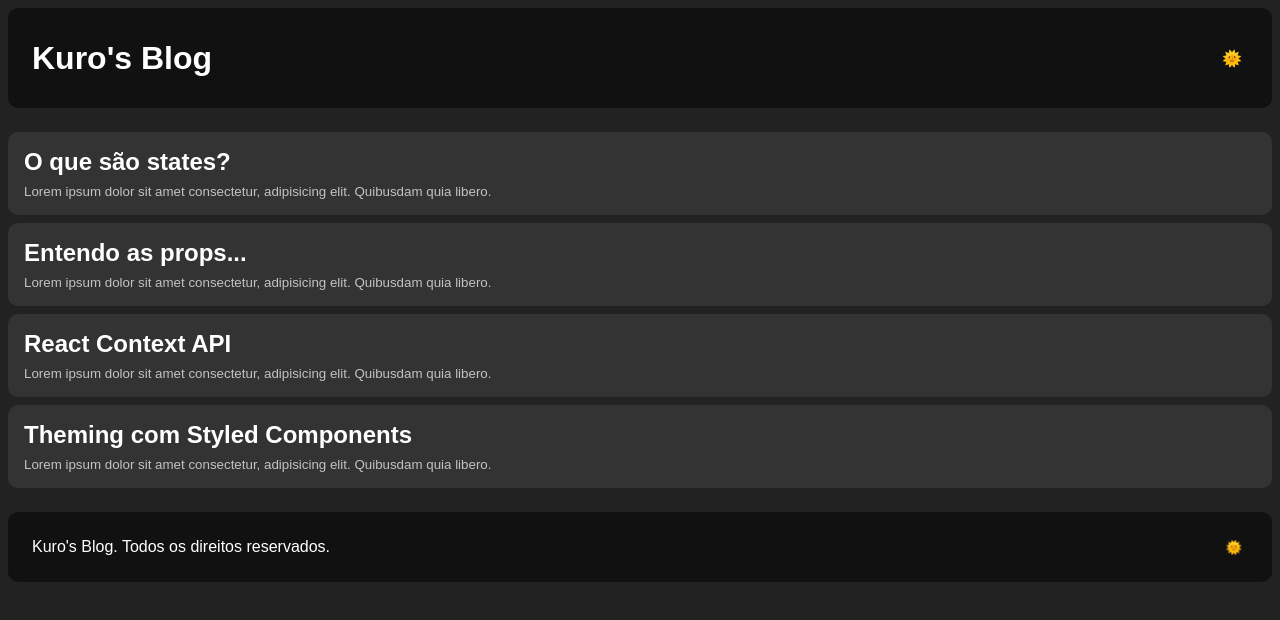
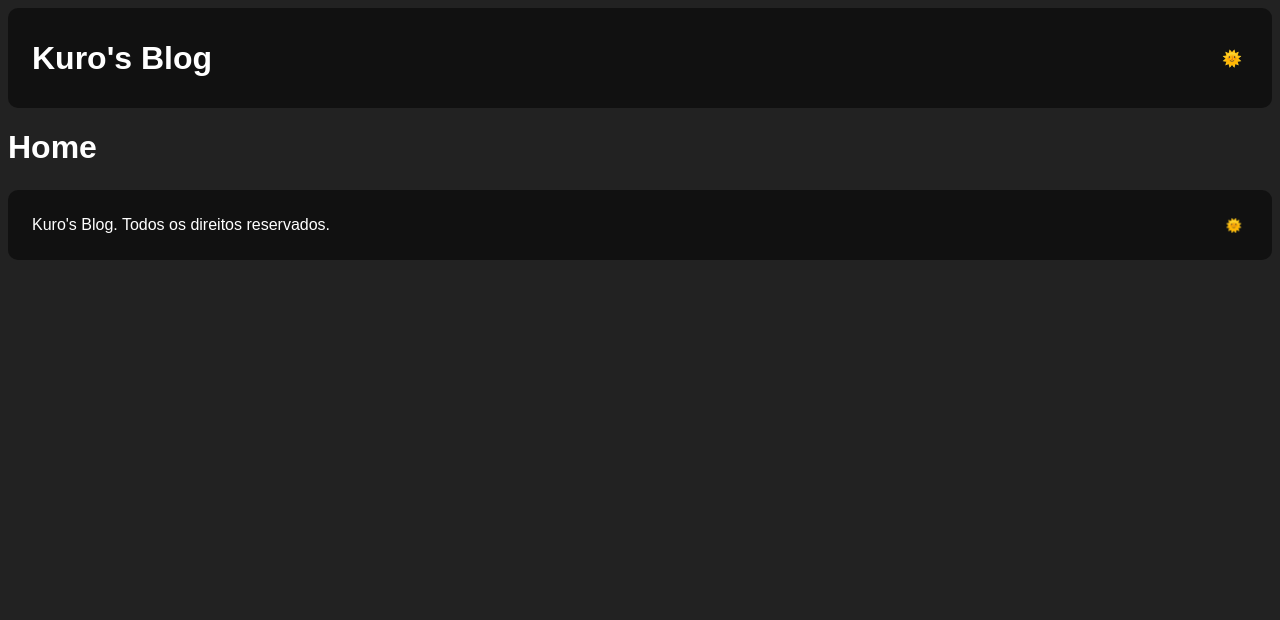
Before and after one commit to CaioChristhian/react, a React app: page / in a window 1280 px wide. Shown: the top 620 px of the page. Built offline with nearby package versions, Linux system fonts and the light colour scheme.

Commit message:
criando as primeiras rotas

```diff
--- a/package.json
+++ b/package.json
@@ -26,6 +26,7 @@
     "prop-types": "^15.8.1",
     "react": "^18.1.0",
     "react-dom": "^18.1.0",
+    "react-router-dom": "5.3.0",
     "styled-components": "^5.3.5"
   }
 }
--- a/src/components/Layout/index.js
+++ b/src/components/Layout/index.js
@@ -1,14 +1,15 @@
 import React from 'react';
 
 import Header from '../Header';
-import PostsList from '../PostList';
 import Footer from '../Footer';
+
+import Routes from '../../routes';
 
 export default function Layout() {
   return (
     <>
       <Header />
-      <PostsList />
+      <Routes />
       <Footer />
     </>
   );
--- /dev/null
+++ b/src/pages/Home/index.js
@@ -0,0 +1,9 @@
+import React from 'react';
+
+function Home() {
+  return (
+    <h1>Home</h1>
+  )
+}
+
+export default Home;
--- a/src/components/PostList/index.js
+++ b/src/pages/Posts/index.js
@@ -5,7 +5,7 @@
 import Post from './Post';
 import posts from './posts';
 
-export default function PostsList() {
+export default function Posts() {
   return (
     <Container>
       {posts.map((post) => (
--- /dev/null
+++ b/src/routes.js
@@ -0,0 +1,14 @@
+import React from "react";
+import { BrowserRouter, Route } from "react-router-dom";
+
+import Home from "./pages/Home";
+import Posts from "./pages/Posts";
+
+export default function Routes() {
+  return (
+    <BrowserRouter>
+      <Route path="/" component={Home} />
+      <Route path="/posts" component={Posts} />
+    </BrowserRouter>
+  )
+}
--- a/webpack.config.js
+++ b/webpack.config.js
@@ -40,5 +40,6 @@
   },
   devServer: {
     port: 3000,
+    historyApiFallback: true,
   }
 };
```
Also changed, not shown: src/pages/Posts/Post/index.js (renamed from src/components/PostList/Post/index.js), src/pages/Posts/Post/styles.js (renamed from src/components/PostList/Post/styles.js), src/pages/Posts/posts.js (renamed from src/components/PostList/posts.js), src/pages/Posts/styles.js (renamed from src/components/PostList/styles.js), 1 other file (tests, documents, lock files or other folders).
